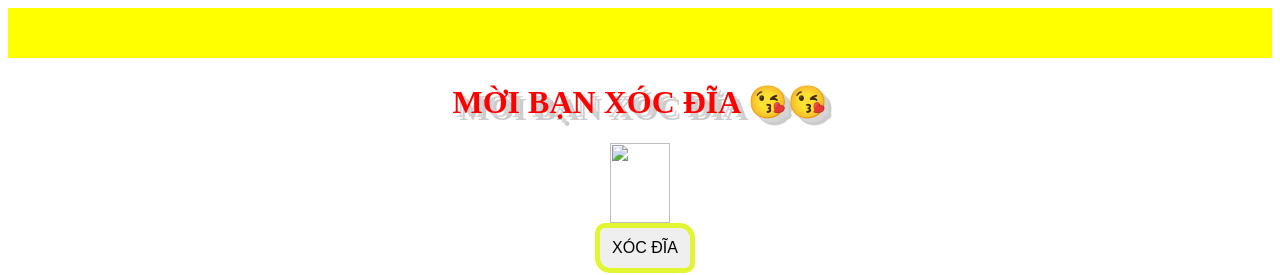
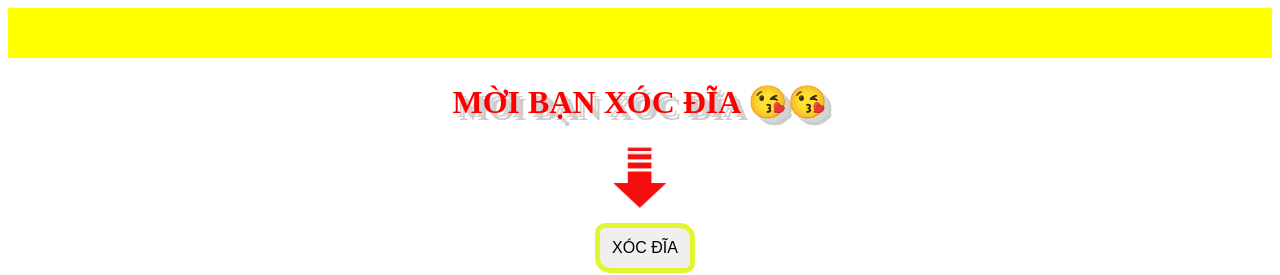
Before and after one commit to HoangPhucPS22805/taixiu.github.io, a plain HTML site: page index.html in a window 1280 px wide. Shown: the top 275 px of the page. Drawn offline with Linux system fonts and the light colour scheme.

Commit message:
upload site

```diff
--- a/index.html
+++ b/index.html
@@ -258,7 +258,7 @@ img{
     </marquee>
 
     <h1> MỜI BẠN XÓC ĐĨA 😘😘</h1>
-    <div class="images"><img src="/images/Arrow-down.gif" alt=""></div>
+    <div class="images"><img src="images/Arrow-down.gif" alt=""></div>
 
 
     <div class="center">
```
Also changed, not shown: images/Arrow-down.gif (renamed from Arrow-down.gif).
